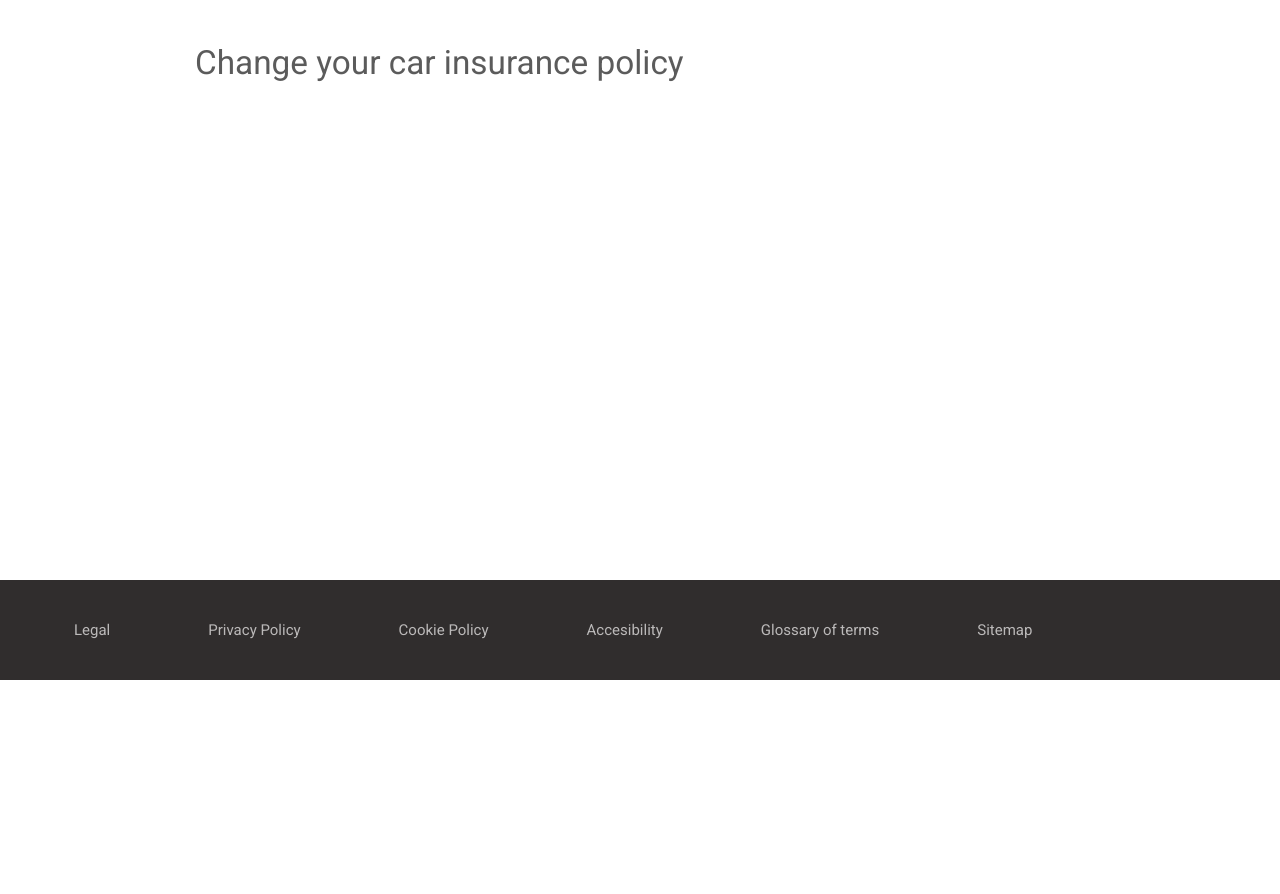
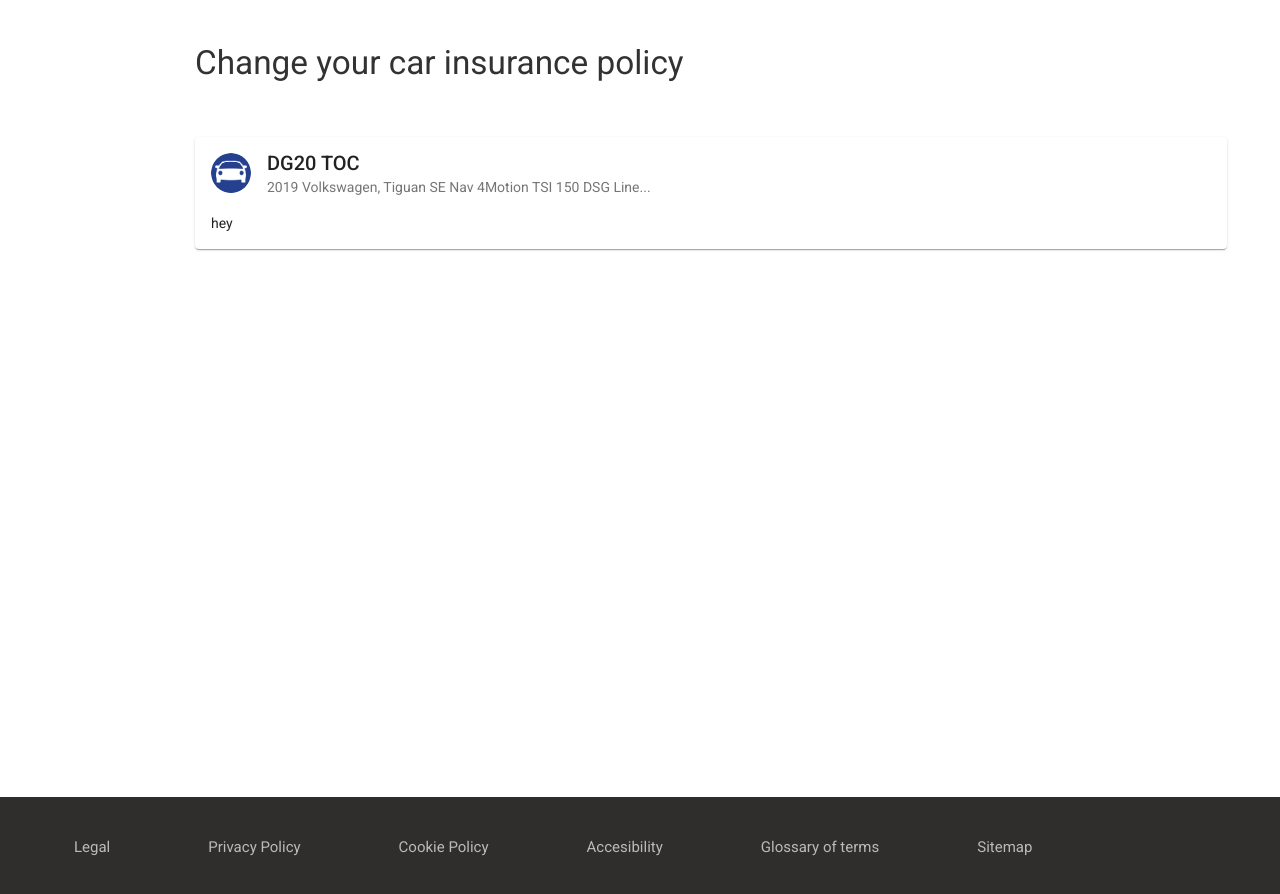
Before and after one commit to amckey/sapiens-test, an Angular app: page / in a window 1280 px wide. Shown: the part 120-1014 px from the top of the page. Before the commit the page ends 800 px from the top, so only its background shows below. Built offline with nearby package versions, Linux system fonts and the light colour scheme.

Commit message:
11 march

```diff
--- a/src/app/app.component.css
+++ b/src/app/app.component.css
@@ -31,7 +31,7 @@ p {
 }
 
 .toolbar-header {
-  position: absolute;
+  position: fixed;
   top: 0;
   left: 0;
   right: 0;
@@ -241,14 +241,24 @@ a:hover {
   box-shadow: 0px 3px 15px rgba(0, 0, 0, 0.2);
 }
 
+body {
+    color: #000;
+    font-family: 'Play', sans-serif;
+    font-size: 16px;
+    width: 100%;
+}
+
 footer {
-  position: absolute;
-  bottom: 0;
-  width: 100%;
-  /* Set the fixed height of the footer here */
-  height: 60px;
-  line-height: 60px;
-  background-color: grey;
+    position: relative;
+    bottom: 0;
+    left: 0;
+    right: 0;
+    width: 100%;
+    /* Set the fixed height of the footer here */
+    height: 100px;
+    line-height: 60px;
+    background-color:rgb(48, 45, 45);
+    display: flex;
 }
 
 footer a {
--- a/src/app/app.component.html
+++ b/src/app/app.component.html
@@ -1,13 +1,24 @@
+<header>
+
     <app-header></app-header>
-
     <mat-tab-group animationDuration="0ms" class="mat-tab">
         <mat-tab label="My homepage"></mat-tab>
         <mat-tab label="My details"></mat-tab>
         <mat-tab label="How to claim"></mat-tab>
     </mat-tab-group>
 
+</header>
+
+<body>
+
     <div>
         <h1 class="content">Change your car insurance policy</h1>
     </div>
 
+    <app-insurance-component></app-insurance-component>
+
+</body>
+
+<footer>
     <app-footer></app-footer>
+</footer>
--- a/src/app/app.module.ts
+++ b/src/app/app.module.ts
@@ -8,6 +8,8 @@ import { HeaderComponent } from './header/header.component';
 import { FooterComponent } from './footer/footer.component';
 import { MatTabsModule } from '@angular/material/tabs';
 import { InsuranceComponentComponent } from './insurance-component/insurance-component.component';
+import { MatCardModule } from '@angular/material/card';
+
 
 
 @NgModule({
@@ -22,6 +24,7 @@ import { InsuranceComponentComponent } from './insurance-component/insurance-com
     AppRoutingModule,
     BrowserAnimationsModule,
     MatTabsModule,
+    MatCardModule
   ],
   providers: [],
   bootstrap: [AppComponent]
--- a/src/app/insurance-component/insurance-component.component.html
+++ b/src/app/insurance-component/insurance-component.component.html
@@ -1 +1,12 @@
-<p>insurance-component works!</p>
+<mat-card class="example-card">
+    <mat-card-header>
+      <div mat-card-avatar class="example-header-image"></div>
+      <mat-card-title>DG20 TOC</mat-card-title>
+      <mat-card-subtitle>2019 Volkswagen, Tiguan SE Nav 4Motion TSI 150 DSG Line...</mat-card-subtitle>
+    </mat-card-header>
+    <mat-card-content>
+      <p>
+        hey
+      </p>
+    </mat-card-content>
+  </mat-card>
```
Also changed, not shown: src/app/insurance-component/insurance-component.component.css, 4 other files (tests, documents, lock files or other folders). Lines whose indentation alone changed are shown as unchanged.
